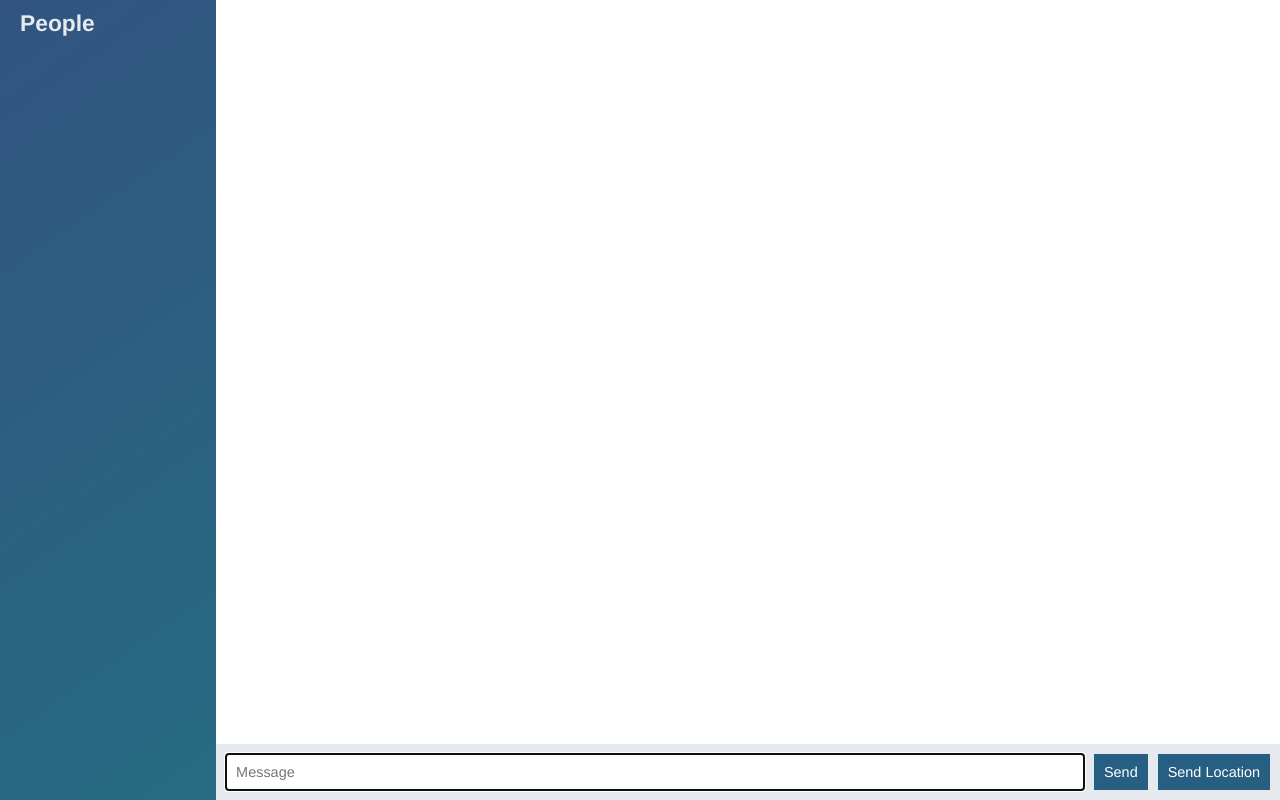
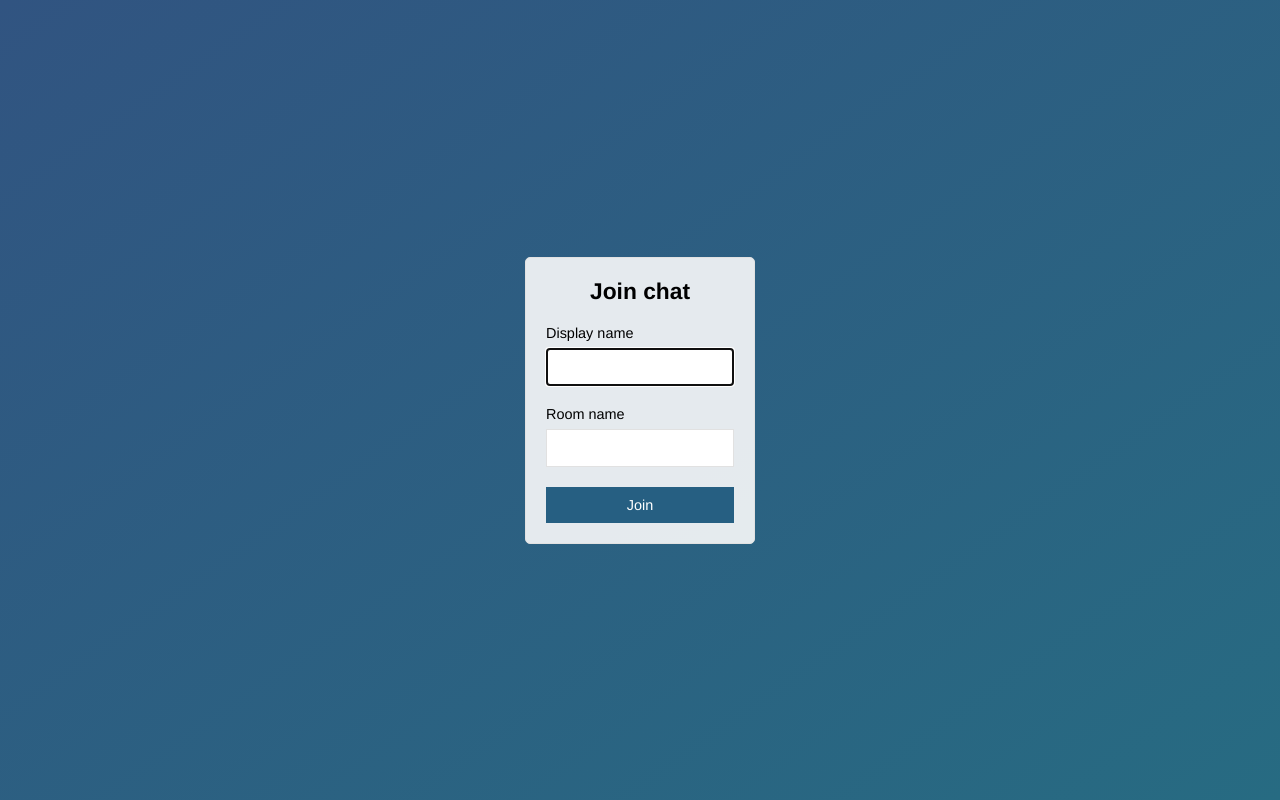
Before and after one commit to MaximilianoPozzi/node-chat-app, a website: page public/index.html in a window 1280 px wide. Drawn offline with nearby package versions, Linux system fonts and the light colour scheme; no server answers.

Commit message:
Add join page that submits to chat.html

```diff
--- a/public/index.html
+++ b/public/index.html
@@ -1,60 +1,30 @@
 <!DOCTYPE html>
-
 <html>
     <head>
         <meta charset="utf-8">
+        <title>Join | ChatApp</title>
+        <meta name="viewport" content="width=device-width, initial-scale=1, user-scalable=no">
         <link rel="stylesheet" href="/css/styles.css">
     </head>
-    <body class="chat">
-        <div class="chat__sidebar">
-            <h3>People</h3>
-            <div id="users"></div>
+
+    <body class="centered-form">
+        <div class="centered-form__form">
+            <form action="/chat.html">
+                <div class="form-field">
+                    <h3>Join chat</h3>
+                </div>
+                <div class="form-field">
+                    <label>Display name</label>
+                    <input type="text" name="name" autofocus/>
+                </div>
+                <div class="form-field">
+                    <label>Room name</label>
+                    <input type="text" name="room"/>
+                </div>
+                <div class="form-field">
+                    <button>Join</button>
+                </div>
+            </form>
         </div>
-
-        <div class="chat__main">
-            <ol id="messages" class="chat__messages"></ol>
-
-            <div class="chat__footer">
-                <form id="message-form">
-                    <input name="message" type="text" placeholder="Message" autofocus autocomplete="off"/>
-                    <button>Send</button>
-                </form>
-                <button id="send-location">Send Location</button>
-            </div>
-        </div>
-
-        <script id="message-template" type="text/template">
-            <li class="message">
-                <div class="message__title">
-                    <h4>{{from}}</h4>
-                    <span>{{createdAt}}</span>
-                </div>
-                <div class="message__body">
-                    <p>{{text}}</p>
-                </div>
-            </li>
-        </script>
-
-        <script id="location-message-template" type="text/template">
-            <li class="message">
-                <div class="message__title">
-                    <h4>{{from}}</h4>
-                    <span>{{createdAt}}</span>
-                </div>
-                <div class="message__body">
-                    <p>
-                        <a href="{{url}}" target="_blank">My current location</a>
-                    </p>
-                </div>
-            </li>
-        </script>
-
-        <script src="/socket.io/socket.io.js"></script>
-        <script src="/js/libs/jquery-3.1.1.min.js"></script>
-        <script src="/js/libs/moment.js"></script>
-        <script src="/js/libs/mustache.js"></script>
-        <script src="/js/index.js">
-
-        </script>
     </body>
 </html>
```
Also changed, not shown: public/chat.html (added, +60 -0 lines), public/js/chat.js (renamed from public/js/index.js).
